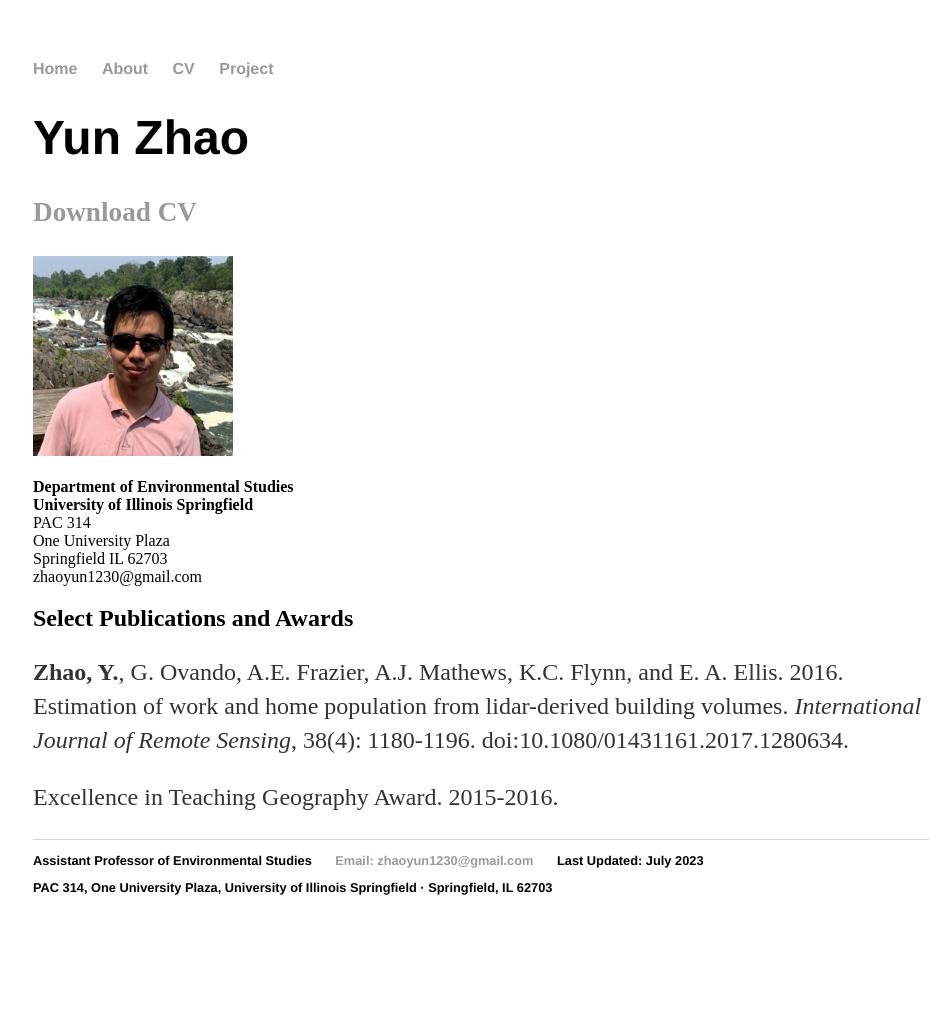
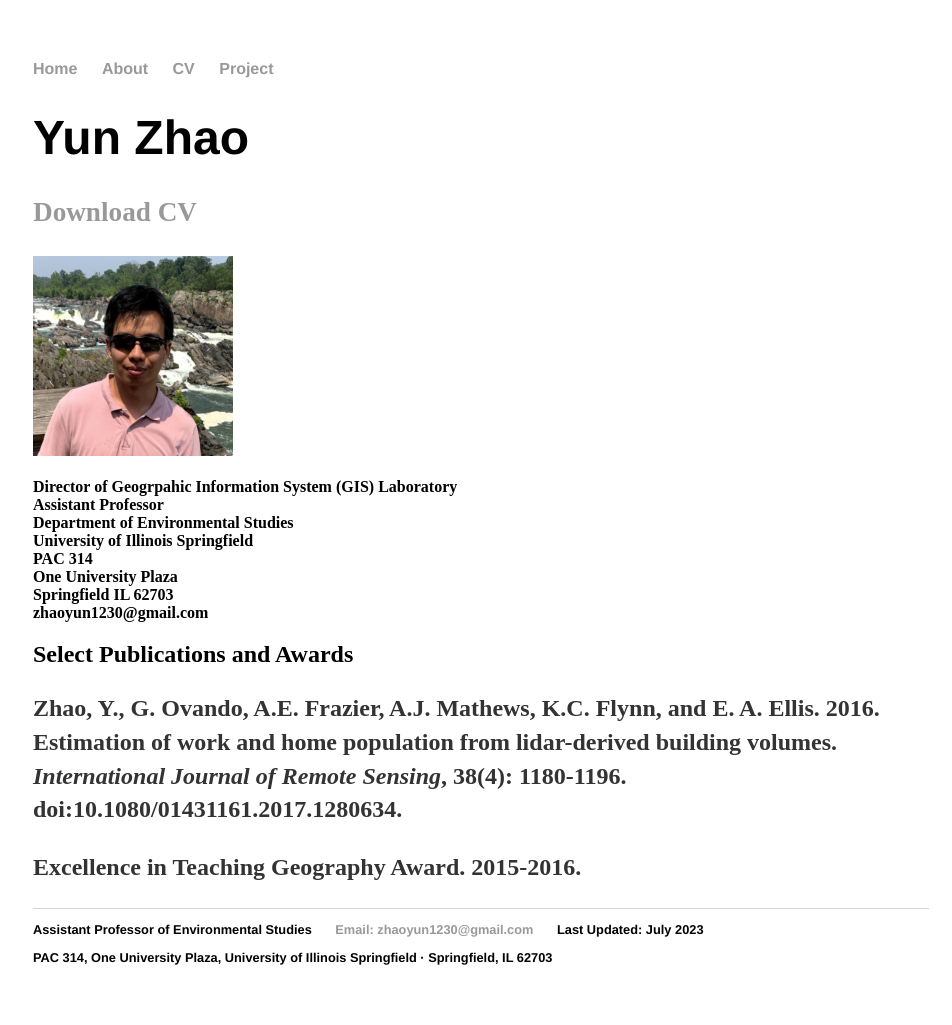
Before and after one commit to yun-zhao/yun-zhao.github.io, a Jekyll site: the page built from cv/index.html, in a window 1280 px wide. Shown: the whole page, without its empty margins (159-1111 px from the left). Built offline with Jekyll 4.4.1, drawn with Linux system fonts in a browser that asks for light colours; before the commit the page ends 955 px from its top, so only the background shows below that.

Commit message:
Update index.html

```diff
--- a/cv/index.html
+++ b/cv/index.html
@@ -12,6 +12,8 @@ title: CV of Yun Zhao
 
 
 					<!--<a 418 Murray Hall, Stillwater OK 74075>-->
+					<strong>Director of Geogrpahic Information System (GIS) Laboratory<br>
+					<strong>Assistant Professor</strong><br>
 					<strong>Department of Environmental Studies</strong><br>
 					<strong>University of Illinois Springfield</strong><br>
 					PAC 314<br>
```
